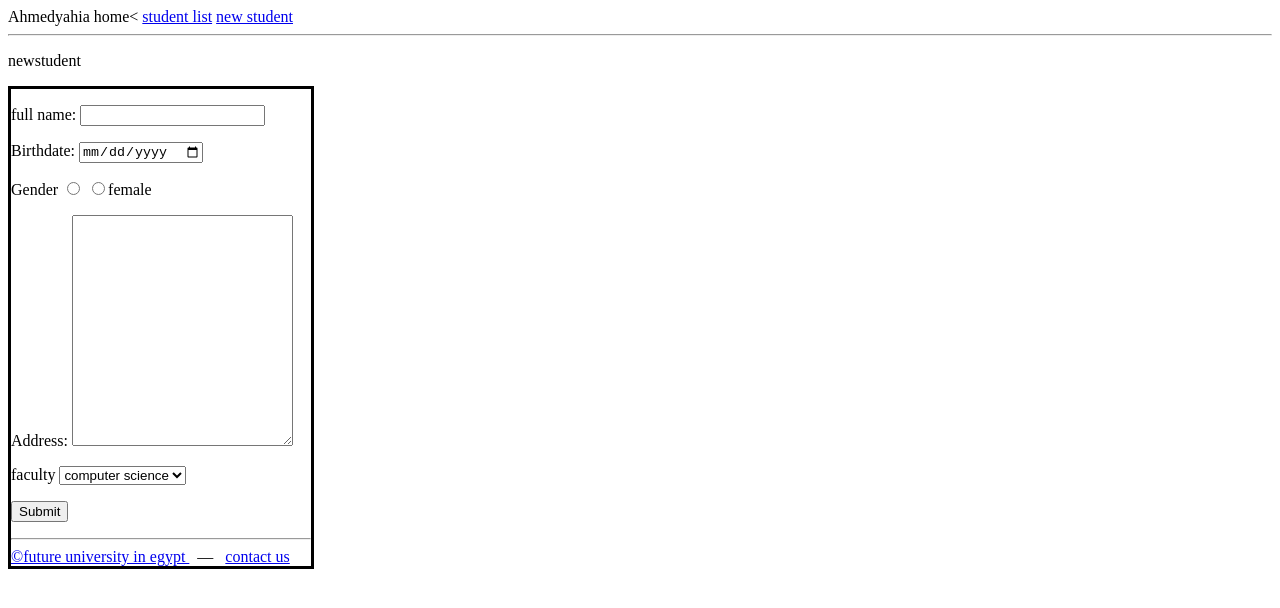
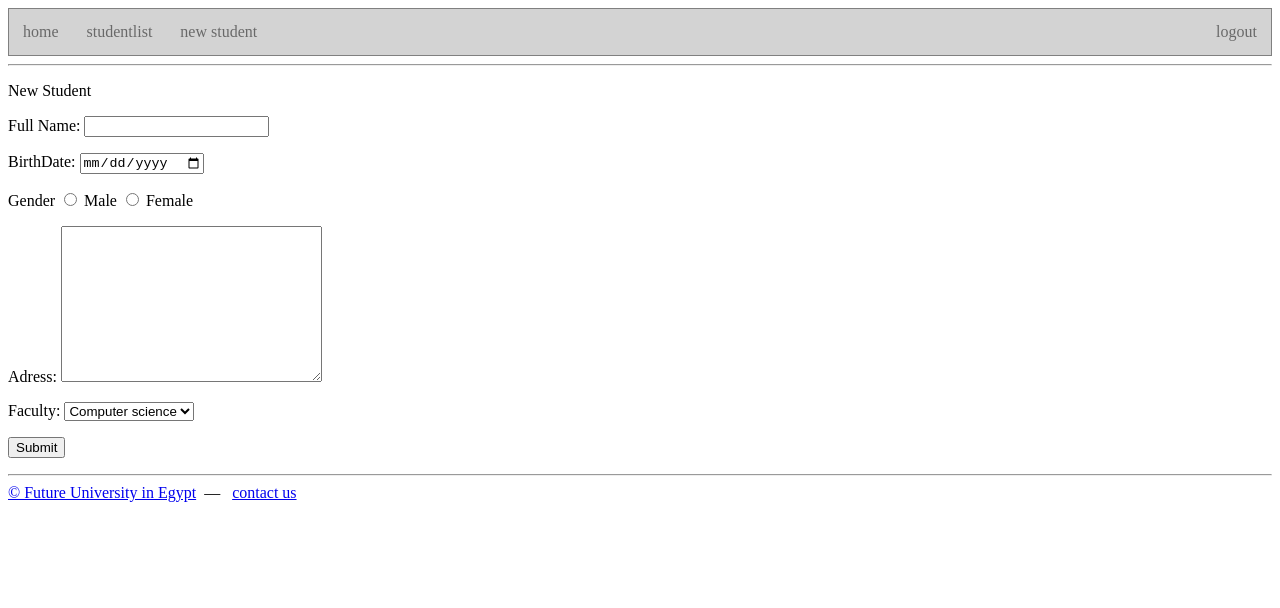
Before and after one commit to Ahmed20194970/ahmed, a plain HTML site: page new student.html in a window 1280 px wide. Drawn offline with Linux system fonts and the light colour scheme.

Commit message:
Update new student.html

```diff
--- a/new student.html
+++ b/new student.html
@@ -1,79 +1,69 @@
 <html>
+    <head>
+        <title>Intrenet technolgy </title>
+        <link rel="stylesheet" type="text/css" href="style.css">
+</head>
 
-<head>
-    <tittle>
-        Ahmedyahia
-    </tittle>
-</head>
- <style>
-        form{
-            border-style:solid;
-            width:300px;
-        }
-    </style>
-<body>
+    <body>
 
-<a herf="#" >home<</a>
-<a href="studentlist.html">student list</a>
-<a href=="newstudent.html">new student</a>
-<hr>
-<p id="p1"> newstudent </p>
-<form action="#"method="get">
-<p>
-<label> full name:
-<input type="text"name ="fname">
-</label>
+
+        <ul>
+
+            <li> <a href="#"> home</a></li>
+         <li>  <a href="studentlist.html"> studentlist</a></li>
+           <li> <a href= "newstudent.html">new student</a></li>
+            <li class= "nav-right"><a href = "sign.html"> logout</a></li>
+           </ul>
 
 
 
 
 
-</p>
-<p>
+<hr/>
+<p id="p1"> New Student</p>
+<form action="#" method="GET">
+    <p>
+    <label>Full Name:
+        <input type="text" name="fName">
 
-    <label> Birthdate:
-        <input type ="date" name ="BD">
     </label>
 </p>
 <p>
-<label>Gender
-    <input type ="radio" value="m" name="gender"male>
-    <input type="radio" value ="f" name ="gender">female
-
-
-</label>
-
-</p>
-
-<p>
-    <label>
-        Address:
-        <textarea name ="address" rows="15" cols="25"></textarea>
-
+    <label> BirthDate:
+        <input type="date" name="BD">
     </label>
 </p>
-<label>faculty
-     <select name = "faculty">
-     <option value ="fclt"> computer science</option>
-         <option value ="eng"> engneering</option>
-
-     </select>
-
-</label>
+    <p>
+    <label>Gender
+        <input type="radio" value="m" name="gender"> Male
+        <input type="radio" value="f" name="gender"> Female
+    </label>
+    </p>
+     <p>
+    <label> Adress:
+        <textarea name="adress" rows="10" cols="30"></textarea>
+    </label>
 </p>
-
+<p>
+    <label> Faculty:
+        <select name="faculty">
+            <option value="FCIT">Computer science</option>
+            <option value="Eng">Engineering</option>
+        </select>
+    </label>
 </p>
 <p>
     <label>
         <input type="submit">
     </label>
 </p>
-<hr>
-<a href="http://www.fue.edu.eg"target="_blank"> &copy;future university in egypt </a> &nbsp;&nbsp;&mdash;&nbsp;&nbsp;
-        <a href="mailto:20194970@fue.edu.eg"> contact us</a>
-
 </form>
-
+<hr/>
+<!--footer-->
+ <a href ="http://www.fue.edu.eg" target="_blank">&copy; Future University in Egypt</a>&nbsp;&nbsp;&mdash;&nbsp;&nbsp;
+ <a href="mailto:20132627@fue.edu.eg">contact us</a>
+<!--#footer-->
 
 </body>
+
 </html>
```
